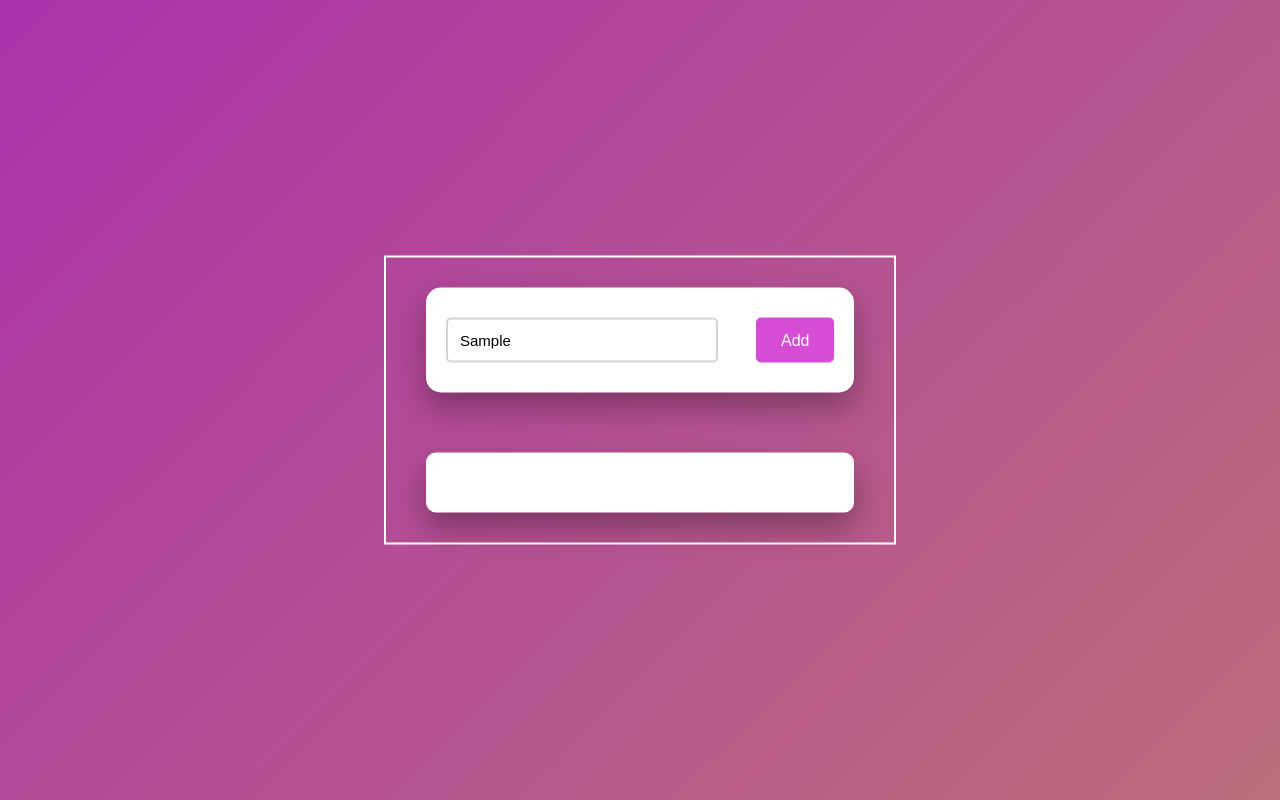
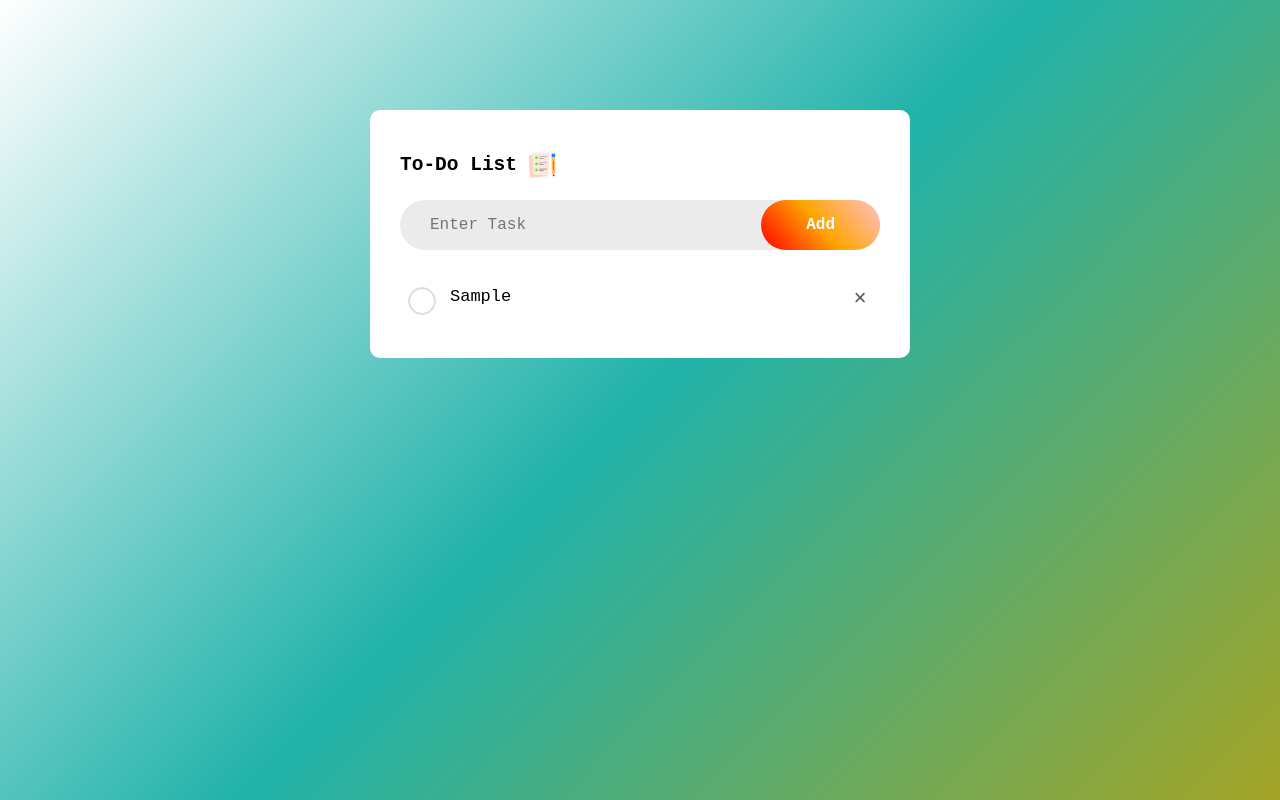
Before and after one commit to Singhsuraj555/JS-practise, a plain HTML site: page To-do_List/index.html in a window 1280 px wide. Both pictures are taken after typing "Sample" into the empty fields and a click on the button "Add". Drawn offline with Linux system fonts and the light colour scheme.

Commit message:
toDoList

```diff
--- a/To-do_List/index.html
+++ b/To-do_List/index.html
@@ -4,16 +4,22 @@
     <meta charset="UTF-8">
     <meta name="viewport" content="width=device-width, initial-scale=1.0">
     <title>Document</title>
-    <link rel="stylesheet" href="https://cdnjs.cloudflare.com/ajax/libs/font-awesome/7.0.1/css/all.min.css">
     <link rel="stylesheet" href="style.css">
 </head>
 <body>
     <div class="container">
-        <div id="newtask">
-            <input type="text" placeholder="Task to be done">
-            <button id="push">Add</button>
+        <div class="todo-app">
+            <h2>To-Do List <img src="./images/icon.png"></h2>
+            <div class="row">
+                <input type="text" id="input-box" placeholder="Enter Task">
+                <button onclick="addTask()">Add</button>
+            </div>
+            <ul id="list-container">
+                <!-- <li class="checked">Task1</li>
+                <li>Task2</li>
+                <li>Task3</li> -->
+            </ul>
         </div>
-        <div id="tasks"></div>
     </div>
 
     <script src="script.js"></script>
--- a/To-do_List/script.js
+++ b/To-do_List/script.js
@@ -0,0 +1,37 @@
+const inputBox = document.getElementById('input-box');
+const listContainer = document.getElementById('list-container');
+
+function addTask(){
+    if (inputBox.value === '') {
+        alert("Please Write Something First");
+    }
+    else{
+        let li = document.createElement('li');
+        li.innerHTML = inputBox.value;
+        listContainer.appendChild(li);
+        let span = document.createElement('span');
+        span.innerHTML = '\u00d7';
+        li.appendChild(span);
+    }
+    inputBox.value = '';
+    saveData();
+}
+
+listContainer.addEventListener('click', function(e){
+    if (e.target.tagName === 'LI'){
+        e.target.classList.toggle('checked');
+        saveData();
+    }
+    else if (e.target.tagName === 'SPAN'){
+        e.target.parentElement.remove();
+        saveData();
+    }
+}, false);
+
+function saveData(){
+    localStorage.setItem('data', listContainer.innerHTML);
+}
+function showTask(){
+    listContainer.innerHTML = localStorage.getItem('data');
+}
+showTask();
--- a/To-do_List/style.css
+++ b/To-do_List/style.css
@@ -1,113 +1,110 @@
-*,
-*:before,
-*:after {
+*{
+    margin: 0;
     padding: 0;
-    margin: 0;
     box-sizing: border-box;
+    font-family: monospace;
 }
-body{
-    height: 100vh;
-    background: linear-gradient(
-        135deg,
-        rgb(171, 50, 171),
-        rgb(188, 110, 121)
-    );
+.container{
+    width: 100%;
+    min-height: 100vh;
+    background: linear-gradient(135deg, white, lightseagreen, rgba(150, 150, 4, 0.871));
+    padding: 10px;
 }
-
-.container{
-    border: 2px solid white;
-    width: 40%;
-    min-width: 450px;
-    position: absolute;
-    transform: translate(-50%, -50%);
-    top: 50%;
-    left: 50%;
-    padding: 30px 40px;
+.todo-app{
+    width: 100%;
+    max-width: 540px;
+    max-height: 530px;
+    background-color: #fff;
+    margin: 100px auto 20px;
+    padding: 40px 30px 40px;
+    border-radius: 10px;
+    overflow-y: auto;
 }
-
-#newtask{
-    position: relative;
-    background-color: #fff;
-    padding: 30px 20px;
-    border-radius: 15px;
-    box-shadow: 0 15px 30px rgba(0, 0, 0, 0.3);
+.todo-app h2{
+    display: flex;
+    align-items: center;
+    margin-bottom: 20px;
 }
-
-#newtask input{
-    width: 70%;
-    height: 70%;
-    height: 45px;
-    font-size: 15px;
-    border: 2px solid #d1d3d4;
-    padding: 12px;
-    color: black;
-    font-weight: 500;
-    position: relative;
-    border-radius: 5px;
+.todo-app h2 img{
+    width: 30px;
+    margin-left: 10px;
 }
-
-#newtask input:focus{
-    outline: none;
-    border-color: #8052ec;
-}
-
-#newtask button{
-    position: relative;
-    float: right;
-    width: 20%;
-    height: 45px;
-    border-radius: 5px;
-    font-size: 16px;
-    background-color: rgb(215, 76, 213);
-    border: none;
-    color: #fff;
-    cursor: pointer;
-}
-
-#tasks{
-    background-color: #fff;
-    padding: 30px 20px;
-    margin-top: 60px;
-    border-radius: 10px;
-    box-shadow: 0 15px 30px rgba(0, 0, 0, 0.3);
-    width: 100%;
-    position: relative;
-}
-
-
-/*
-
-.task{
-    background-color: #ffffff;
-    height: 50px;
-    padding: 5px 10px;
-    margin-top: 10px;
+.row{
     display: flex;
     align-items: center;
     justify-content: space-between;
-    border-bottom: 2px solid #d1d3d4;
-    cursor: pointer;
+    border-radius: 30px;
+    padding-left: 20px;
+    margin-bottom: 25px;
+    background-color: rgba(167, 166, 166, 0.222);
+}
+input{
+    flex: 1;
+    border: none;
+    outline: none;
+    background: transparent;
+    padding: 10px;
+    font-size: 16px;
+}
+button{
+    border: none;
+    outline: none;
+    background: linear-gradient(2750deg,pink, orange, red);
+    padding: 16px 45px;
+    border-radius: 30px;
+    transition: all ease 0.25s;
+    color: white;
+    font-size: 16px;
+    font-weight: 600;
+}
+button:active{
+    scale: 0.95;
 }
 
-.task span{
-    font-family: 'Poppins',sans-serif;
-    font-size: 15px;
-    font-weight: 400;
+ul li{
+    list-style: none;
+    font-size: 17px;
+    padding: 12px 8px 12px 50px;
+    user-select: none;
+    cursor: pointer;
+    position: relative;
+
+    /* wrapping */
+    white-space: normal;
+    word-wrap: break-word;
+    overflow-wrap: break-word;
 }
-
-.task button{
-    background-color: #8052ec;
-    color: #ffffff;
-    height: 100%;
-    width: 40px;
-    border-radius: 5px;
-    border: none;
-    cursor: pointer;
-    outline: none;
+ul li::before{
+    content: '';
+    position: absolute;
+    height: 28px;
+    width: 28px;
+    border-radius: 50%;
+    background-image: url(./images/unchecked.png);
+    background-size: cover;
+    background-position: center;
+    top: 12px;
+    left: 8px;
 }
-
-.completed{
+ul li.checked{
+    color: red;
     text-decoration: line-through;
 }
-
-*/
+ul li.checked::before{
+    background-image: url(./images/checked.png);
+}
+ ul li span{
+    position: absolute;
+    right: 0;
+    top: 5px;
+    height: 40px;
+    width: 40px;
+    font-size: 22px;
+    line-height: 40px;
+    text-align: center;
+    color: #555;
+    border-radius: 50%;
+}
+ul li span:hover{
+    background: #edeef0;
+}
```
Also changed, not shown: To-do_List/images/checked.png (added), To-do_List/images/icon.png (added), To-do_List/images/unchecked.png (added).
